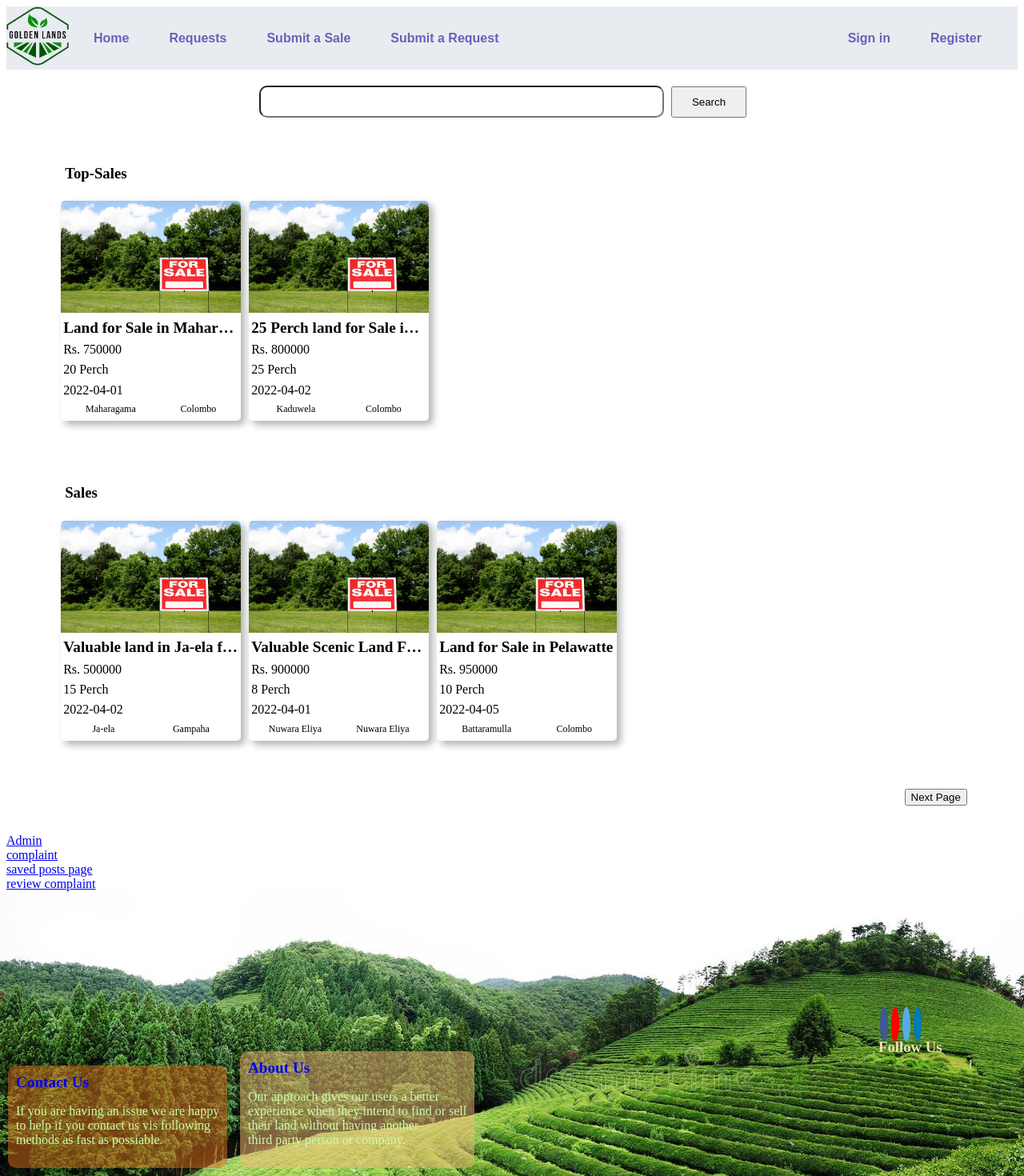
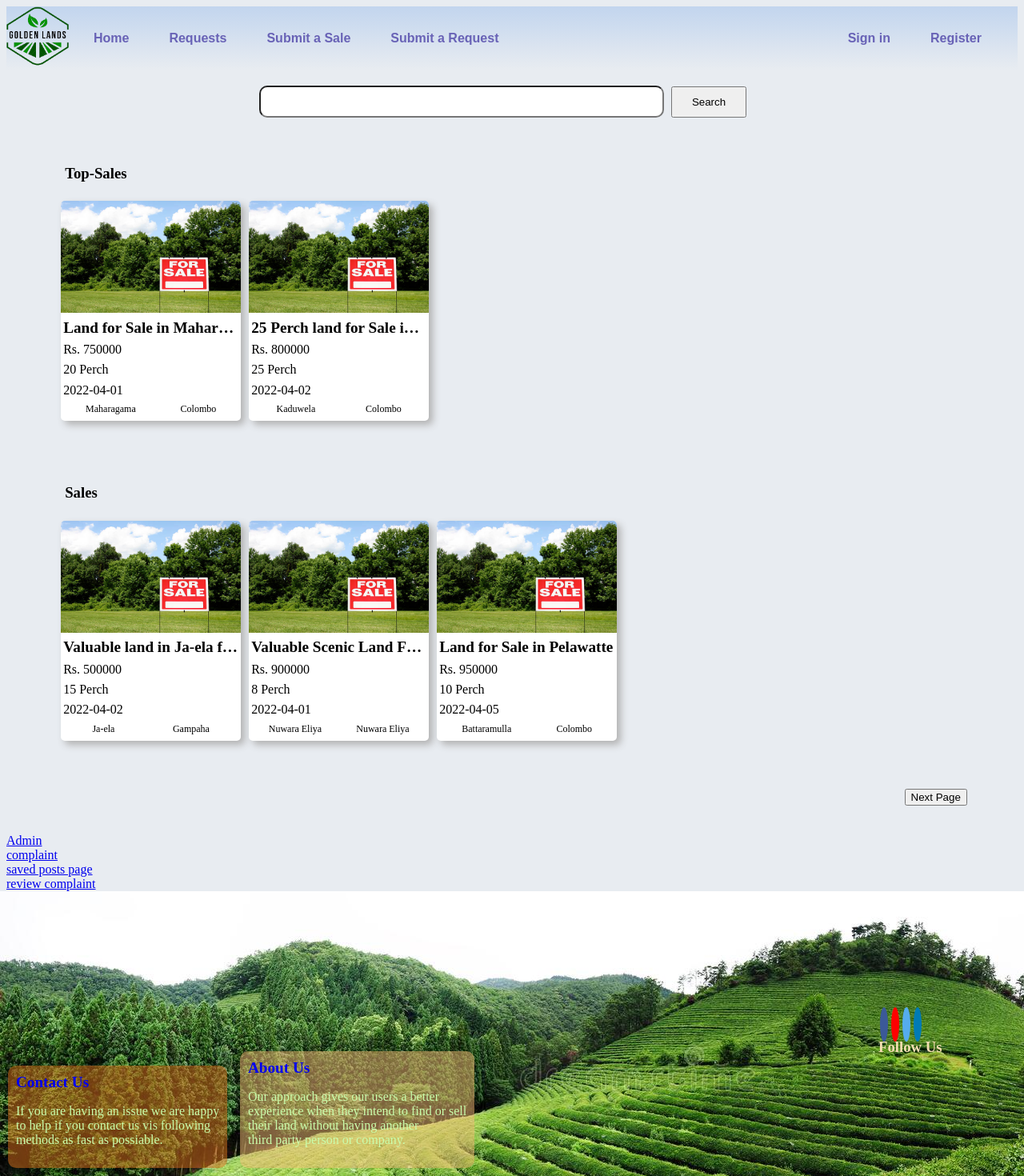
Before and after one commit to IT21292422/Landsale, a PHP site: page / in a window 1280 px wide. Shown: the whole page at 80% size. Run offline with PHP 8.4, Linux system fonts and the light colour scheme; data comes from the database, SQL or seed files in the repository.

Commit message:
background colours

```diff
--- a/styles/header.css
+++ b/styles/header.css
@@ -1,8 +1,13 @@
+body {
+    background-image: linear-gradient(to bottom right, #e8ecf1, #e8ecf1);
+}
+
 .nav {
     display: grid;
     grid-template-columns: max-content auto max-content max-content;
     align-items: center;
-    background-color:#e8ecf1;
+    background-color:#d2dff0;
+    background-image: linear-gradient(to bottom, #c2d5ee, #e8ecf1);
     gap: 10px;
     padding-right: 15px;
 }
--- a/styles/index.css
+++ b/styles/index.css
@@ -86,6 +86,7 @@
 
 div.container > div{
     box-shadow: none ;
+    background-color: transparent;
     padding-bottom: 15px;
 
 }
--- a/styles/page-container.css
+++ b/styles/page-container.css
@@ -18,7 +18,7 @@
 
 .container > div{
     box-shadow: 5px 5px 10px #b2b2b2;
-    background-color: white;
+    background-color: rgba(255, 255, 255, 0.8);
     border-radius: 7px;
     overflow: hidden;
 }
```
